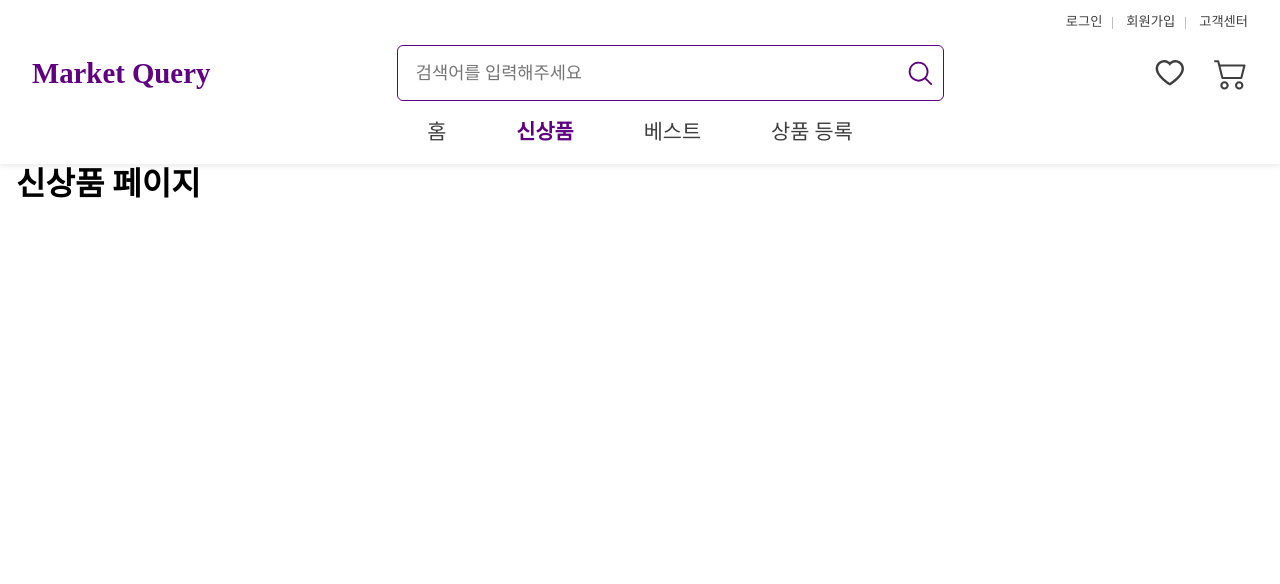
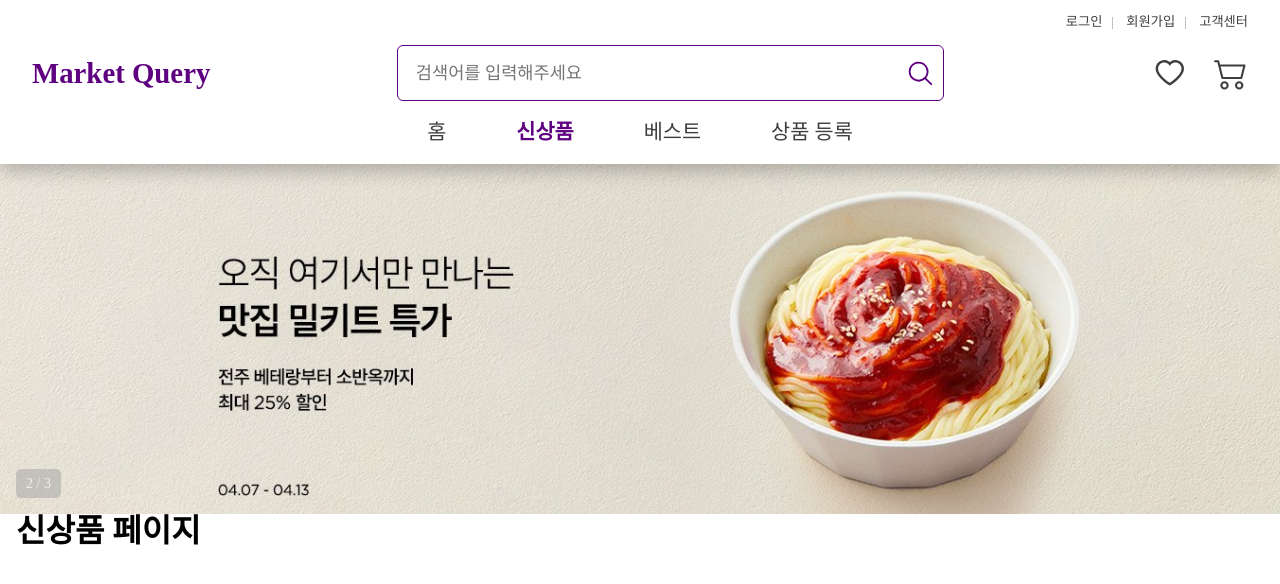
Before and after one commit to crystal1229d/market-query, a React (Vite) app: page /new in a window 1280 px wide. Shown: the top 584 px of the page. Built offline with nearby package versions, Linux system fonts and the light colour scheme.

Commit message:
[Feat] Banner 생성

```diff
--- a/package.json
+++ b/package.json
@@ -18,6 +18,7 @@
     "react-hook-form": "^7.55.0",
     "react-icons": "^5.5.0",
     "react-router-dom": "^7.5.0",
+    "swiper": "^11.2.6",
     "zustand": "^5.0.3"
   },
   "devDependencies": {
--- /dev/null
+++ b/src/component/layout/Banner/Banner.module.css
@@ -0,0 +1,30 @@
+.wrapper {
+  position: relative;
+  width: 100%;
+  height: 350px;
+  aspect-ratio: 3 / 1;
+  margin: 0 auto;
+  overflow: hidden;
+  z-index: var(--z-banner);
+}
+
+.image {
+  width: 100%;
+  height: 350px;
+  object-fit: cover;
+  object-position: center;
+  display: block;
+}
+
+.page-indicator {
+  position: absolute;
+  bottom: 16px;
+  left: 16px;
+  background: var(--gray-400);
+  color: var(--white);
+  opacity: 0.5;
+  padding: 4px 10px;
+  border-radius: 5px;
+  font-size: 14px;
+  z-index: 10;
+}
--- /dev/null
+++ b/src/component/layout/Banner/index.tsx
@@ -0,0 +1,39 @@
+import { useState } from 'react'
+import { Swiper, SwiperSlide } from 'swiper/react'
+import { Autoplay } from 'swiper/modules'
+import styles from './Banner.module.css'
+
+const bannerImages: string[] = [
+  '/img/banner_01.png',
+  '/img/banner_02.jpg',
+  '/img/banner_03.jpg'
+]
+
+export default function Banner() {
+  const [currentSlide, setCurrentSlide] = useState(1)
+
+  return (
+    <div className={styles.wrapper}>
+      <Swiper
+        modules={[Autoplay]}
+        autoplay={{ delay: 5000, disableOnInteraction: false }}
+        loop
+        onSlideChange={swiper => setCurrentSlide(swiper.realIndex + 1)}
+        className="swiper">
+        {bannerImages.map((src, index) => (
+          <SwiperSlide key={index}>
+            <img
+              src={src}
+              alt={`Banner ${index + 1}`}
+              className={styles.image}
+            />
+          </SwiperSlide>
+        ))}
+      </Swiper>
+
+      <div className={styles['page-indicator']}>
+        {currentSlide} / {bannerImages.length}
+      </div>
+    </div>
+  )
+}
--- a/src/component/layout/Header/Header.module.css
+++ b/src/component/layout/Header/Header.module.css
@@ -1,11 +1,12 @@
 .header {
+  position: relative;
+  z-index: var(--z-header);
+
   width: 100%;
-
   padding: 12px 16px 15px 16px;
-  margin-bottom: 3px;
 
   background-color: var(--white);
-  box-shadow: 0 2px 6px rgba(0, 0, 0, 0.09);
+  box-shadow: 0 6px 18px rgba(0, 0, 0, 0.25);
 }
 
 .inner {
--- a/src/component/layout/Layout/index.tsx
+++ b/src/component/layout/Layout/index.tsx
@@ -1,10 +1,12 @@
 import Header from '@layout/Header'
+import Banner from '@layout/Banner'
 import styles from './Layout.module.css'
 
 export default function Layout({ children }: { children: React.ReactNode }) {
   return (
     <div className={styles.container}>
       <Header />
+      <Banner />
       <main>{children}</main>
     </div>
   )
--- a/src/component/layout/Nav/index.tsx
+++ b/src/component/layout/Nav/index.tsx
@@ -1,5 +1,5 @@
 import { useLocation } from 'react-router-dom'
-import { routes } from '../../../route/routes'
+import { routes } from '@route/routes'
 import styles from './Nav.module.css'
 import { Link } from 'react-router-dom'
 import clsx from 'clsx'
--- a/src/index.css
+++ b/src/index.css
@@ -1,3 +1,5 @@
+@import 'swiper/css';
+
 body {
   background-color: var(--background);
 }
--- a/src/main.tsx
+++ b/src/main.tsx
@@ -4,6 +4,8 @@ import { QueryClient, QueryClientProvider } from '@tanstack/react-query'
 
 import '@style/reset.css'
 import '@style/color.css'
+import '@style/zindex.css'
+
 import './index.css'
 import App from './App.tsx'
 
--- /dev/null
+++ b/src/style/zindex.css
@@ -0,0 +1,4 @@
+:root {
+  --z-header: 10;
+  --z-banner: 0;
+}
```
Also changed, not shown: 1 other file (tests, documents, lock files or other folders).
